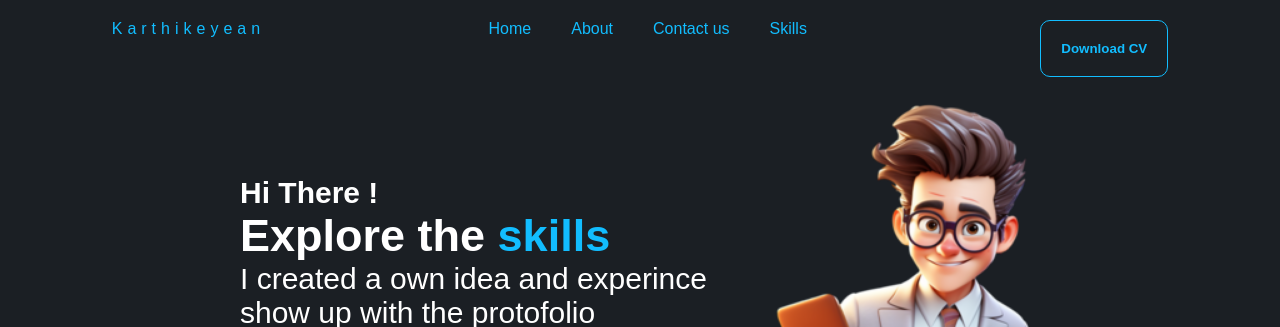
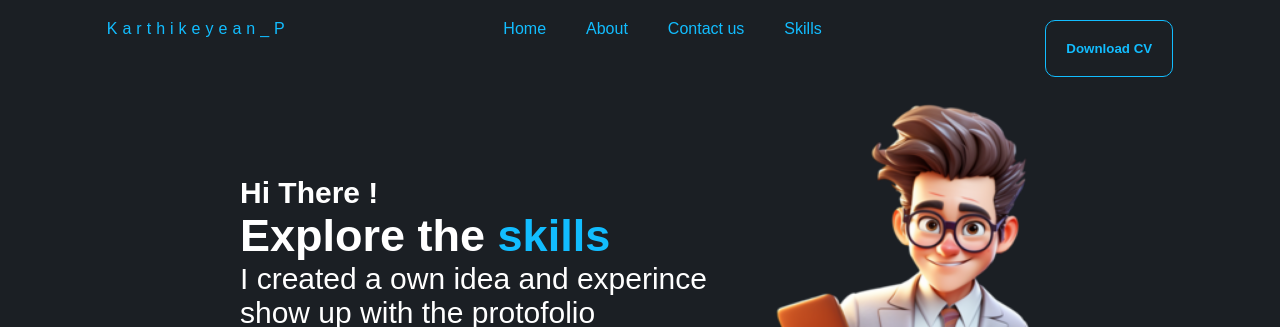
Before and after one commit to Karthikckec/Portfolio, a plain HTML site: page index.html in a window 1280 px wide. Shown: the top 327 px of the page. Drawn offline with Linux system fonts and the light colour scheme.

Commit message:
Name changed

```diff
--- a/index.html
+++ b/index.html
@@ -15,7 +15,7 @@
 <body>
 
     <header>
-        <div><a href="#" class="logo">Karthikeyean</a></div>
+        <div><a href="#" class="logo">Karthikeyean_P</a></div>
         <div>
             <ul>
                 <li><a href="#">Home</a></li>
```
